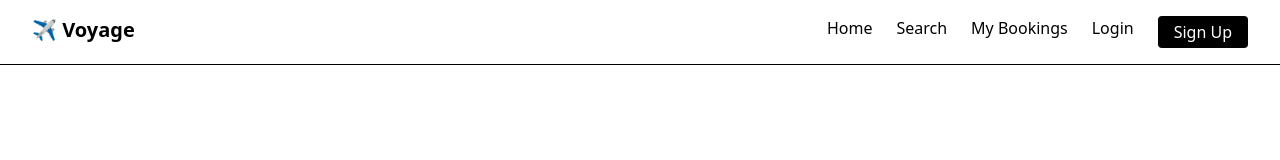
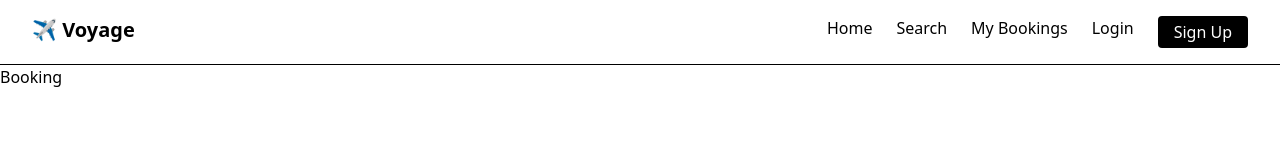
Before and after one commit to Saurabh190120/BharatGo, a React app in the folder frontend/: page /booking/1 in a window 1280 px wide. Shown: the top 160 px of the page. Built offline with nearby package versions, Linux system fonts and the light colour scheme; the HTML template or start-up script is replaced by a standard one.

Commit message:
register

```diff
--- a/frontend/src/pages/Booking.jsx
+++ b/frontend/src/pages/Booking.jsx
@@ -3,7 +3,7 @@ import React from 'react'
 const Booking = () => {
   return (
    <>
-
+    <div>Booking</div>
 
    </>
 
```
